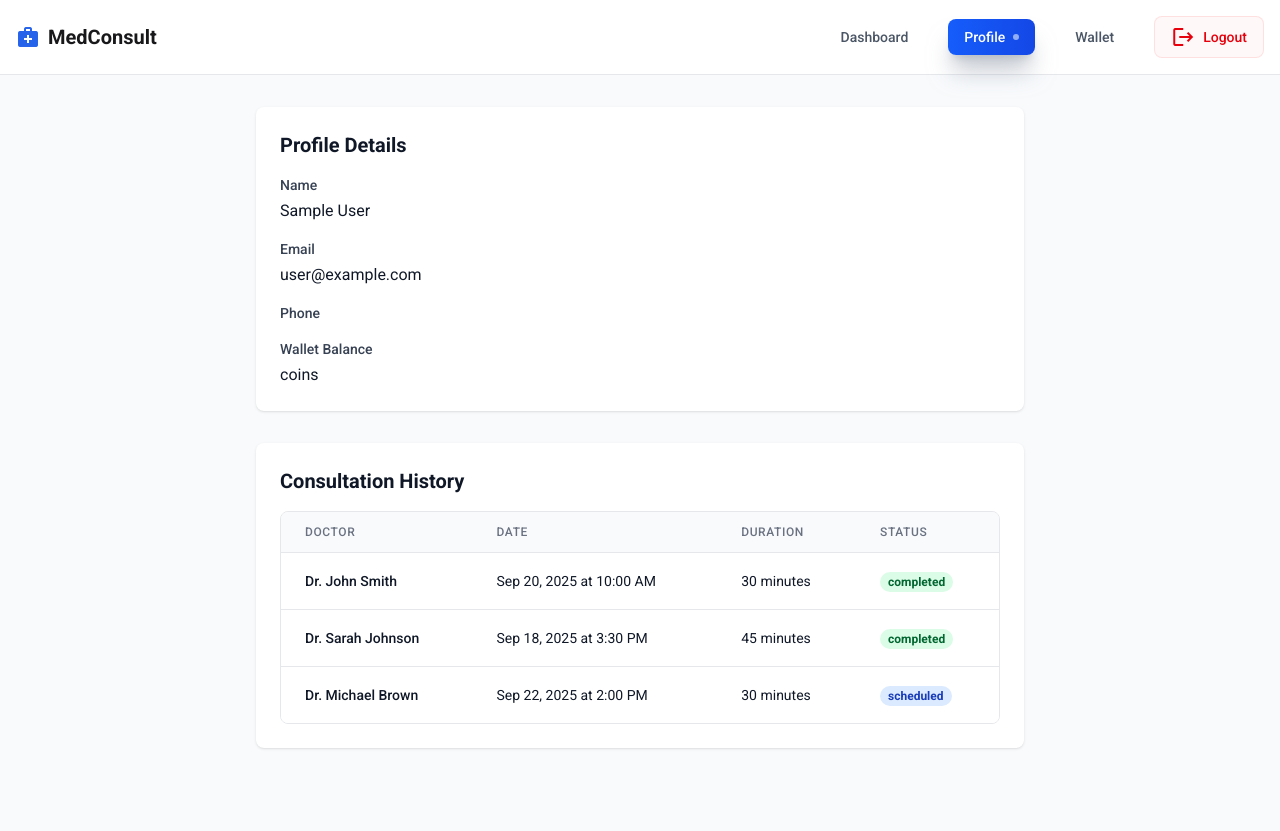
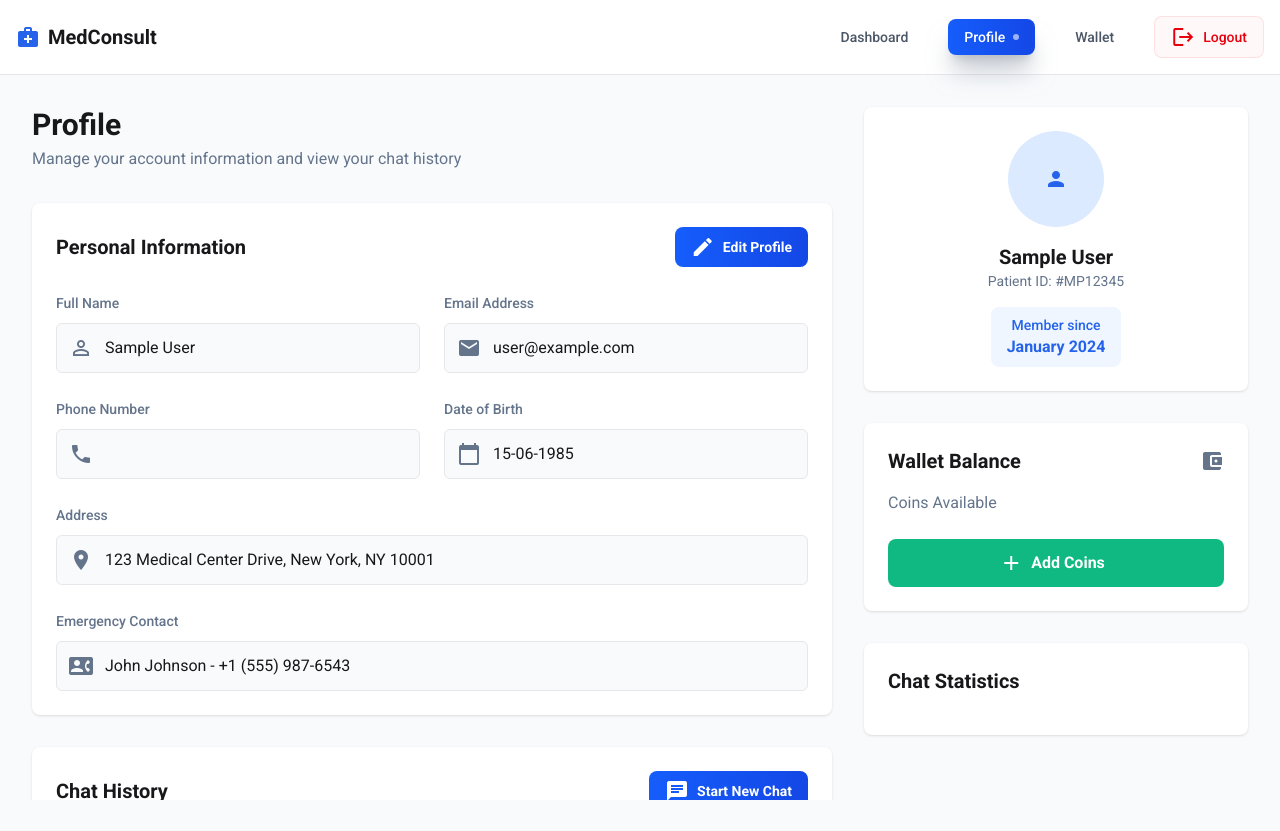
Before and after one commit to Biswajit-2600/medigal, a Next.js app: page /profile in a window 1280 px wide. Built offline with nearby package versions, Linux system fonts and the light colour scheme; no server answers; sample sign-in values are in the browser's storage.

Commit message:
completed wallet page UI

```diff
--- a/src/app/(authenticated)/profile/page.tsx
+++ b/src/app/(authenticated)/profile/page.tsx
@@ -1,55 +1,194 @@
-import { getServerSession } from "next-auth";
-import { authOptions } from "@/lib/auth";
+"use client";
+
+import { useSession } from "next-auth/react";
 import { redirect } from "next/navigation";
 import { mockConsultations } from "@/lib/mock-data";
 import ConsultationHistory from "@/components/profile/ConsultationHistory";
+import MaterialIcon from "@/components/ui/MaterialIcons";
+import Link from "next/link";
 
-export default async function ProfilePage() {
-  const session = await getServerSession(authOptions);
-  if (!session) redirect("/auth/login");
+export default function ProfilePage() {
+  const { data: session, status } = useSession();
+
+  if (status === "loading") {
+    return <div className="p-6 lg:p-8">Loading...</div>;
+  }
+
+  if (status === "unauthenticated") {
+    redirect("/auth/login");
+  }
+
+  if (!session) {
+    return <div className="p-6 lg:p-8">Loading...</div>;
+  }
 
   return (
     <div className="p-6 lg:p-8">
-      <div className="mx-auto max-w-3xl space-y-8">
-      <div className="rounded-lg bg-white p-6 shadow">
-        <h2 className="text-xl font-semibold text-gray-900">Profile Details</h2>
-        <div className="mt-4 space-y-4">
+      <div className="grid grid-cols-1 lg:grid-cols-3 gap-8">
+        {/* Left Column - Main Content */}
+        <div className="lg:col-span-2">
+          {/* Profile Header */}
+          <div className="mb-8">
+            <h2 className="text-3xl font-bold" style={{ color: "#18181B" }}>
+              Profile
+            </h2>
+            <p className="mt-1" style={{ color: "rgb(100, 116, 139)" }}>
+              Manage your account information and view your chat history
+            </p>
+          </div>
+
+          {/* Personal Information Card */}
+          <div className="rounded-lg p-6 shadow-sm mb-8" style={{ backgroundColor: "#FFFFFF" }}>
+            <div className="flex justify-between items-center mb-6">
+              <h3 className="text-xl font-semibold" style={{ color: "#18181B" }}>
+                Personal Information
+              </h3>
+              <button
+                onClick={() => alert('Edit Profile functionality will be implemented soon!')}
+                className="group relative px-4 py-2 text-sm font-semibold bg-gradient-to-r from-blue-600 to-blue-700 text-white rounded-lg transition-all duration-300 ease-in-out transform hover:scale-105 hover:shadow-lg hover:shadow-blue-500/25 active:scale-95 focus:outline-none focus:ring-2 focus:ring-blue-500/30 focus:ring-offset-2 cursor-pointer"
+              >
+                <span className="relative z-10 flex items-center space-x-2">
+                  <MaterialIcon name="edit" className="text-lg transition-transform duration-300 group-hover:scale-110" />
+                  <span>Edit Profile</span>
+                </span>
+                <div className="absolute inset-0 rounded-lg bg-gradient-to-r from-blue-700 to-blue-800 opacity-0 group-hover:opacity-100 transition-opacity duration-300" />
+              </button>
+            </div>
+            <div className="grid grid-cols-1 md:grid-cols-2 gap-6">
               <div>
-            <label className="block text-sm font-medium text-gray-700">
-              Name
+                <label className="text-sm font-medium" style={{ color: "rgb(100, 116, 139)" }}>
+                  Full Name
                 </label>
-            <p className="mt-1 text-gray-900">{session.user.name}</p>
+                <div className="mt-2 flex items-center border rounded-md p-3" style={{ backgroundColor: "rgb(249, 250, 251)", borderColor: "rgb(229, 231, 235)" }}>
+                  <MaterialIcon name="person_outline" className="mr-3" style={{ color: "rgb(100, 116, 139)" }} />
+                  <p style={{ color: "#18181B" }}>{session.user.name}</p>
+                </div>
               </div>
               <div>
-            <label className="block text-sm font-medium text-gray-700">
-              Email
+                <label className="text-sm font-medium" style={{ color: "rgb(100, 116, 139)" }}>
+                  Email Address
                 </label>
-            <p className="mt-1 text-gray-900">{session.user.email}</p>
+                <div className="mt-2 flex items-center border rounded-md p-3" style={{ backgroundColor: "rgb(249, 250, 251)", borderColor: "rgb(229, 231, 235)" }}>
+                  <MaterialIcon name="email" className="mr-3" style={{ color: "rgb(100, 116, 139)" }} />
+                  <p style={{ color: "#18181B" }}>{session.user.email}</p>
+                </div>
               </div>
               <div>
-            <label className="block text-sm font-medium text-gray-700">
-              Phone
+                <label className="text-sm font-medium" style={{ color: "rgb(100, 116, 139)" }}>
+                  Phone Number
                 </label>
-            <p className="mt-1 text-gray-900">{session.user.phone}</p>
+                <div className="mt-2 flex items-center border rounded-md p-3" style={{ backgroundColor: "rgb(249, 250, 251)", borderColor: "rgb(229, 231, 235)" }}>
+                  <MaterialIcon name="phone" className="mr-3" style={{ color: "rgb(100, 116, 139)" }} />
+                  <p style={{ color: "#18181B" }}>{session.user.phone}</p>
+                </div>
               </div>
               <div>
-            <label className="block text-sm font-medium text-gray-700">
-              Wallet Balance
+                <label className="text-sm font-medium" style={{ color: "rgb(100, 116, 139)" }}>
+                  Date of Birth
                 </label>
-            <p className="mt-1 text-gray-900">{session.user.walletBalance} coins</p>
+                <div className="mt-2 flex items-center border rounded-md p-3" style={{ backgroundColor: "rgb(249, 250, 251)", borderColor: "rgb(229, 231, 235)" }}>
+                  <MaterialIcon name="calendar_today" className="mr-3" style={{ color: "rgb(100, 116, 139)" }} />
+                  <p style={{ color: "#18181B" }}>15-06-1985</p>
+                </div>
+              </div>
+              <div className="md:col-span-2">
+                <label className="text-sm font-medium" style={{ color: "rgb(100, 116, 139)" }}>
+                  Address
+                </label>
+                <div className="mt-2 flex items-center border rounded-md p-3" style={{ backgroundColor: "rgb(249, 250, 251)", borderColor: "rgb(229, 231, 235)" }}>
+                  <MaterialIcon name="location_on" className="mr-3" style={{ color: "rgb(100, 116, 139)" }} />
+                  <p style={{ color: "#18181B" }}>123 Medical Center Drive, New York, NY 10001</p>
+                </div>
+              </div>
+              <div className="md:col-span-2">
+                <label className="text-sm font-medium" style={{ color: "rgb(100, 116, 139)" }}>
+                  Emergency Contact
+                </label>
+                <div className="mt-2 flex items-center border rounded-md p-3" style={{ backgroundColor: "rgb(249, 250, 251)", borderColor: "rgb(229, 231, 235)" }}>
+                  <MaterialIcon name="contact_phone" className="mr-3" style={{ color: "rgb(100, 116, 139)" }} />
+                  <p style={{ color: "#18181B" }}>John Johnson - +1 (555) 987-6543</p>
+                </div>
               </div>
             </div>
           </div>
 
-      <div className="rounded-lg bg-white p-6 shadow">
-        <h2 className="text-xl font-semibold text-gray-900">
-          Consultation History
-        </h2>
+          {/* Chat History Card */}
+          <div className="rounded-lg p-6 shadow-sm" style={{ backgroundColor: "#FFFFFF" }}>
+            <div className="flex justify-between items-center mb-6">
+              <h3 className="text-xl font-semibold" style={{ color: "#18181B" }}>
+                Chat History
+              </h3>
+              <Link
+                href="/chat"
+                className="group relative px-4 py-2 text-sm font-semibold bg-gradient-to-r from-blue-600 to-blue-700 text-white rounded-lg transition-all duration-300 ease-in-out transform hover:scale-105 hover:shadow-lg hover:shadow-blue-500/25 active:scale-95 focus:outline-none focus:ring-2 focus:ring-blue-500/30 focus:ring-offset-2"
+              >
+                <span className="relative z-10 flex items-center space-x-2">
+                  <MaterialIcon name="chat" className="text-lg transition-transform duration-300 group-hover:scale-110" />
+                  <span>Start New Chat</span>
+                </span>
+                <div className="absolute inset-0 rounded-lg bg-gradient-to-r from-blue-700 to-blue-800 opacity-0 group-hover:opacity-100 transition-opacity duration-300" />
+              </Link>
+            </div>
             <div className="mt-4">
               <ConsultationHistory consultations={mockConsultations} />
             </div>
           </div>
         </div>
+
+        {/* Right Sidebar */}
+        <aside className="lg:col-span-1 space-y-8">
+          {/* Profile Avatar Card */}
+          <div className="rounded-lg p-6 shadow-sm flex flex-col items-center" style={{ backgroundColor: "#FFFFFF" }}>
+            <div className="w-24 h-24 rounded-full flex items-center justify-center mb-4" style={{ backgroundColor: "rgb(219, 234, 254)" }}>
+              <MaterialIcon name="person" className="text-6xl" style={{ color: "#2563EB" }} />
+            </div>
+            <h3 className="text-xl font-bold" style={{ color: "#18181B" }}>
+              {session.user.name}
+            </h3>
+            <p className="text-sm" style={{ color: "rgb(100, 116, 139)" }}>
+              Patient ID: #MP12345
+            </p>
+            <div className="px-4 py-2 rounded-lg mt-4 text-center" style={{ backgroundColor: "rgb(239, 246, 255)", color: "#2563EB" }}>
+              <p className="text-sm font-medium">Member since</p>
+              <p className="font-semibold">January 2024</p>
+            </div>
+          </div>
+
+          {/* Wallet Balance Card */}
+          <div className="rounded-lg p-6 shadow-sm" style={{ backgroundColor: "#FFFFFF" }}>
+            <div className="flex justify-between items-center mb-4">
+              <h3 className="text-xl font-semibold" style={{ color: "#18181B" }}>
+                Wallet Balance
+              </h3>
+              <MaterialIcon name="account_balance_wallet" style={{ color: "rgb(100, 116, 139)" }} />
+            </div>
+            <p className="text-5xl font-bold" style={{ color: "#18181B" }}>
+              {session.user.walletBalance}
+            </p>
+            <p className="mb-6" style={{ color: "rgb(100, 116, 139)" }}>
+              Coins Available
+            </p>
+            <button
+              onClick={() => alert('Add Coins functionality will be implemented soon!')}
+              className="group relative w-full font-semibold py-3 rounded-lg flex items-center justify-center space-x-2 text-white transition-all duration-300 ease-in-out transform hover:scale-105 hover:shadow-lg hover:shadow-green-500/25 active:scale-95 focus:outline-none focus:ring-2 focus:ring-green-500/30 focus:ring-offset-2 cursor-pointer"
+              style={{ backgroundColor: "rgb(16, 185, 129)" }}
+            >
+              <span className="relative z-10 flex items-center space-x-2">
+                <MaterialIcon name="add" className="transition-transform duration-300 group-hover:scale-110" />
+                <span>Add Coins</span>
+              </span>
+              <div className="absolute inset-0 rounded-lg bg-green-600 opacity-0 group-hover:opacity-100 transition-opacity duration-300" />
+            </button>
+          </div>
+
+          {/* Chat Statistics Card */}
+          <div className="rounded-lg p-6 shadow-sm" style={{ backgroundColor: "#FFFFFF" }}>
+            <h3 className="text-xl font-semibold mb-4" style={{ color: "#18181B" }}>
+              Chat Statistics
+            </h3>
+          </div>
+        </aside>
+      </div>
     </div>
   );
 }
--- a/src/app/chat/page.tsx
+++ b/src/app/chat/page.tsx
@@ -1,3 +1,5 @@
+"use client";
+
 import { useState } from 'react';
 import ChatHeader from '@/components/chat/ChatHeader';
 import ChatMessages from '@/components/chat/ChatMessages';
```
Lines whose indentation alone changed are shown as unchanged.
